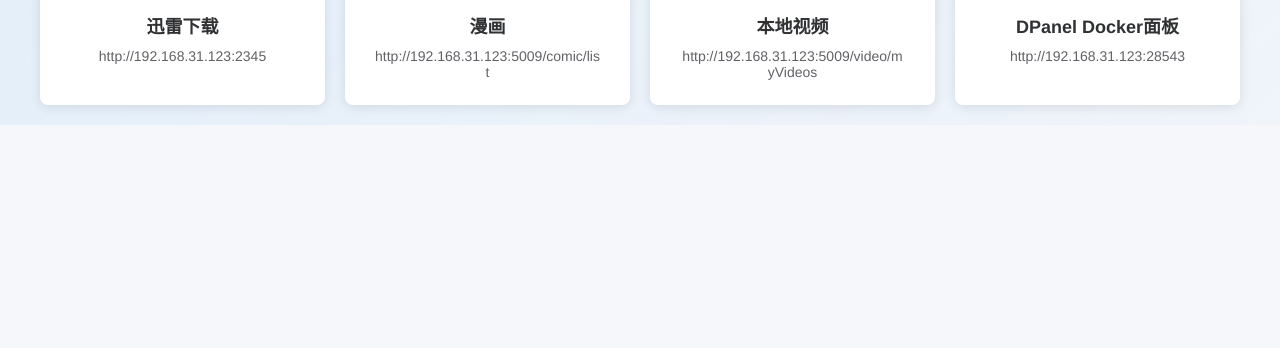
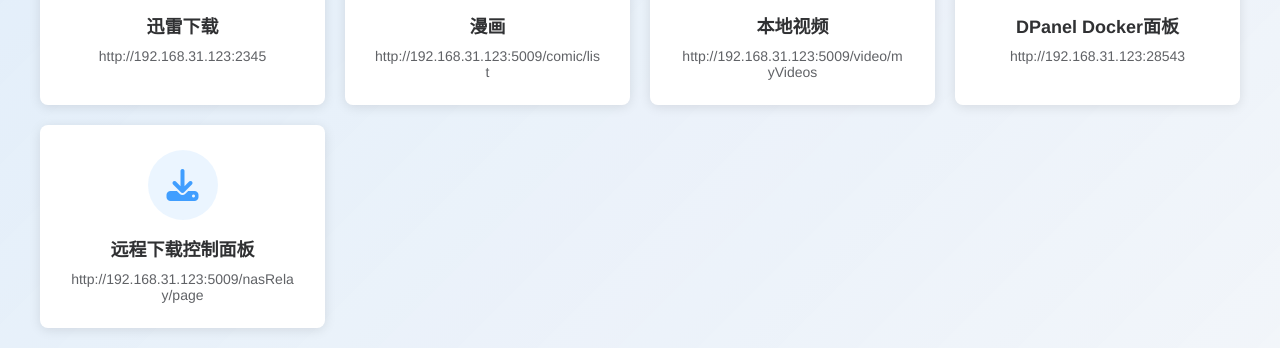
Before and after one commit to kozhnpc/my-page, a plain HTML site: page nav.html in a window 1280 px wide. Shown: the part 915-1263 px from the top of the page. Before the commit the page ends 1040 px from the top, so only its background shows below. Drawn offline with nearby package versions, Linux system fonts and the light colour scheme; no server answers.

Commit message:
update nav

```diff
--- a/nav.html
+++ b/nav.html
@@ -1232,6 +1232,14 @@
             url: {
                 Local: "http://192.168.31.123:28543",
                 TailScale: "http://100.114.93.104:28543"
+            }
+        },
+        {
+            name: "远程下载控制面板",
+            icon: "<i class='fa-solid fa-download'></i>",
+            url: {
+                Local: "http://192.168.31.123:5009/nasRelay/page",
+                TailScale: "http://100.114.93.104:5009/nasRelay/page"
             }
         }
     ];
```
